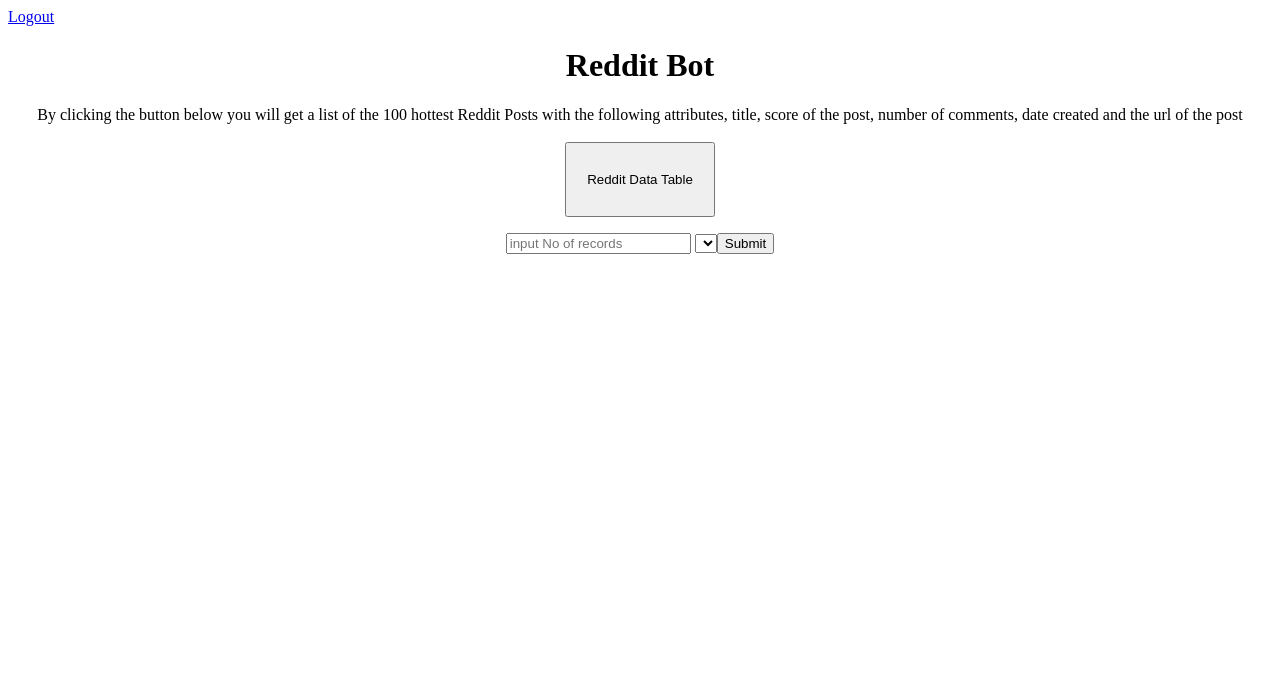
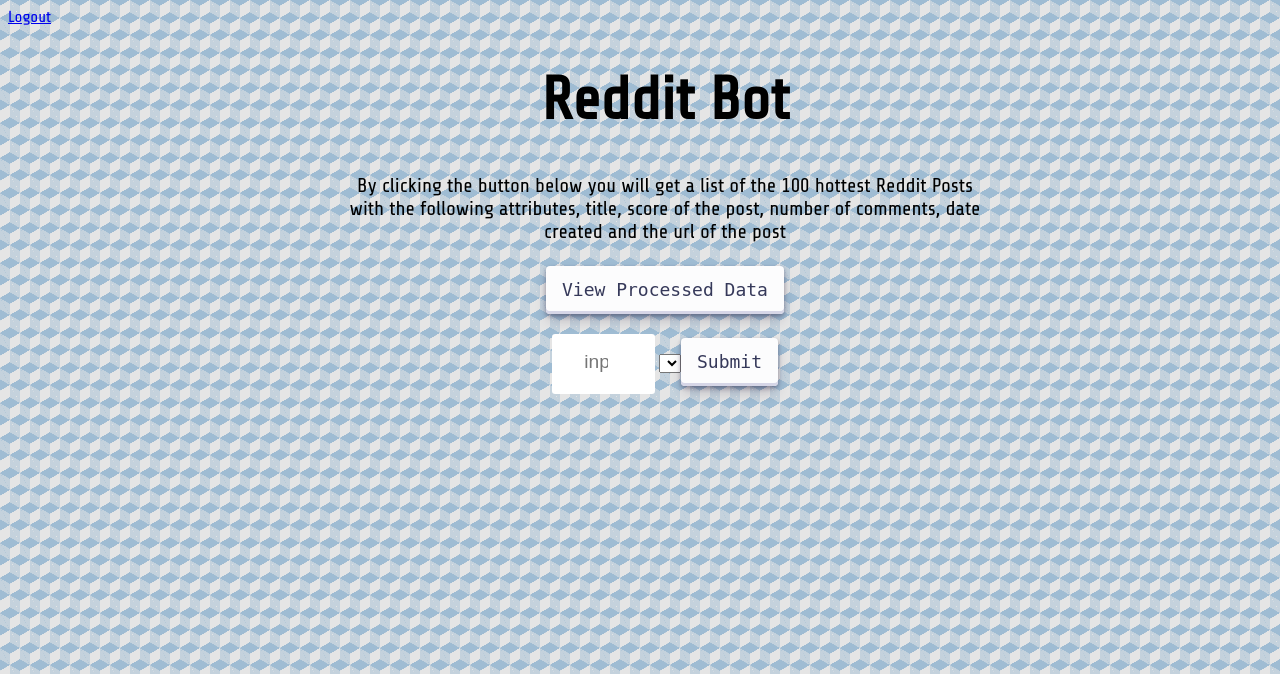
Before and after one commit to Ryanmcdermott1990/Python_Reddit_Bot, a Flask app: template templates/index.html in a window 1280 px wide. Shown: the top 674 px of the page. Run offline with Flask 2, Linux system fonts and the light colour scheme; the template is opened without the code that fills it, so the values that code supplies are empty; some libraries are stand-ins or nearby versions.

Commit message:
some changes

```diff
--- a/static/css/index.css
+++ b/static/css/index.css
@@ -1,3 +1,82 @@
+body {
+  font-family: 'Share Tech', sans-serif;
+  background-color: #e5e5f7;
+  background-image:  linear-gradient(30deg, #9fbcd3 12%, transparent 12.5%, transparent 87%, #9fbcd3 87.5%, #9fbcd3), linear-gradient(150deg, #9fbcd3 12%, transparent 12.5%, transparent 87%, #9fbcd3 87.5%, #9fbcd3), linear-gradient(30deg, #9fbcd3 12%, transparent 12.5%, transparent 87%, #9fbcd3 87.5%, #9fbcd3), linear-gradient(150deg, #9fbcd3 12%, transparent 12.5%, transparent 87%, #9fbcd3 87.5%, #9fbcd3), linear-gradient(60deg, #9fbcd377 25%, transparent 25.5%, transparent 75%, #9fbcd377 75%, #9fbcd377), linear-gradient(60deg, #9fbcd377 25%, transparent 25.5%, transparent 75%, #9fbcd377 75%, #9fbcd377);
+  background-size: 20px 35px;
+  background-color: rgba(0,0,0,0.1);
+  background-position: 0 0, 0 0, 10px 18px, 10px 18px, 0 0, 10px 18px;
+}
+
+h1 {
+  font-size: 60px;
+}
+
+.specialinput {
+  color: #333;
+  font-size: 1.2rem;
+	margin: 0 auto;
+  padding: 1.5rem 2rem;
+  border-radius: 0.2rem;
+  background-color: rgb(255, 255, 255);
+  border: none;
+  width: 2em;
+  height: 0.4em;
+  border-bottom: 0.3rem solid transparent;
+  transition: all 0.3s;
+}
+
+p
+{
+font-size: 20px;
+
+}
+
+/* CSS */
+.button-30 {
+  align-items: center;
+  appearance: none;
+  background-color: #FCFCFD;
+  border-radius: 4px;
+  border-width: 0;
+  box-shadow: rgba(45, 35, 66, 0.4) 0 2px 4px,rgba(45, 35, 66, 0.3) 0 7px 13px -3px,#D6D6E7 0 -3px 0 inset;
+  box-sizing: border-box;
+  color: #36395A;
+  cursor: pointer;
+  display: inline-flex;
+  font-family: "JetBrains Mono",monospace;
+  height: 48px;
+  justify-content: center;
+  line-height: 1;
+  list-style: none;
+  overflow: hidden;
+  padding-left: 16px;
+  padding-right: 16px;
+  position: relative;
+  text-align: left;
+  text-decoration: none;
+  transition: box-shadow .15s,transform .15s;
+  user-select: none;
+  -webkit-user-select: none;
+  touch-action: manipulation;
+  white-space: nowrap;
+  will-change: box-shadow,transform;
+  font-size: 18px;
+}
+
+.button-30:focus {
+  box-shadow: #D6D6E7 0 0 0 1.5px inset, rgba(45, 35, 66, 0.4) 0 2px 4px, rgba(45, 35, 66, 0.3) 0 7px 13px -3px, #D6D6E7 0 -3px 0 inset;
+}
+
+.button-30:hover {
+  box-shadow: rgba(45, 35, 66, 0.4) 0 4px 8px, rgba(45, 35, 66, 0.3) 0 7px 13px -3px, #D6D6E7 0 -3px 0 inset;
+  transform: translateY(-2px);
+}
+
+.button-30:active {
+  box-shadow: #D6D6E7 0 3px 7px inset;
+  transform: translateY(2px);
+}
+
 .flex {
     display: flex;
     border: 0.1rem;
--- a/templates/index.html
+++ b/templates/index.html
@@ -1,26 +1,35 @@
 <!DOCTYPE html>
 <html>
+
 <head>
+    <link rel="stylesheet" href="{{ url_for('static', filename='css/index.css') }}">
+    <link rel="preconnect" href="https://fonts.googleapis.com">
+    <link rel="preconnect" href="https://fonts.gstatic.com" crossorigin>
+    <link href="https://fonts.googleapis.com/css2?family=Share+Tech&display=swap" rel="stylesheet">
     <title>REDDIT BOT</title>
 </head>
 <!-- <link rel="stylesheet" href="https://cdnjs.cloudflare.com/ajax/libs/bulma/0.7.2/css/bulma.min.css" /> -->
+
 <body>
     <a href="{{ url_for('logout') }}">Logout</a>
 
-    <div class = "dropdown" style="text-align: center;">
-    <h1 align = "center">Reddit Bot</h1>
-    <p align="center"> By clicking the button below you will get a list of the 100 hottest Reddit Posts with the following attributes, title, score of the post, number of comments, date created and the url of the post <br></br><a href="data" ><button class=grey style="height:75px;width:150px">Reddit Data Table</button></a>
+    <div class="dropdown" style="text-align: center;">
+        <h1 align="center">Reddit Bot</h1>
+        <p align="center"> By clicking the button below you will get a list of the 100 hottest Reddit Posts with the
+            following attributes, title, score of the post, number of comments, date created and the url of the post
+            <br></br><a href="data">
+                <button class="button-30", role="button">View Processed Data</button></a>
         <form action={{url_for('index')}} method="POST">
-        <input placeholder="input No of records" type = "number", align = "center", name = "records", id = "record"/>
-        <select type = "text", name="Sub-reddit", id="subreddits">
-        <input type="submit" value="Submit"/>
+            <input class = "specialinput", placeholder="input No of records" type="number" , align="center" , name="records" , id="record" />
+            <select type="text" , name="Sub-reddit" , id="subreddits">
+                <input class="button-30" type="submit" value="Submit" />
         </form>
-        <option placeholder = "Sub-reddit", name = "subr", id = "selected", class=dropdown></option>
+        <option placeholder="Sub-reddit" , name="subr" , id="selected" , class=dropdown></option>
         </select>
     </div>
     </p>
     <script>
-    var subredditarray = {{subr | safe}};
+        var subredditarray = {{ subr | safe}};
         console.log(subredditarray);
 
         var select = document.getElementById("subreddits")
@@ -36,4 +45,5 @@
         }
     </script>
 </body>
+
 </html>
```
Lines whose indentation alone changed are shown as unchanged.
